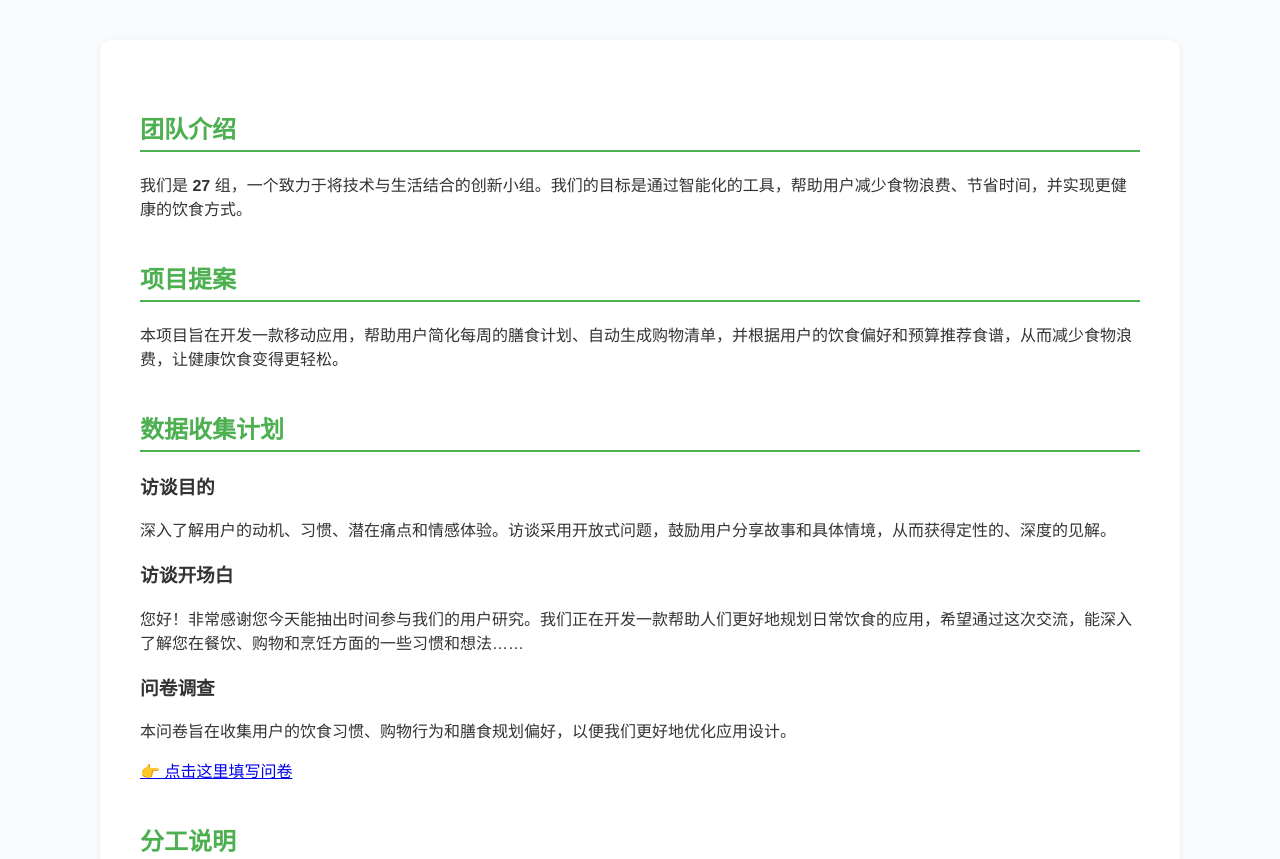
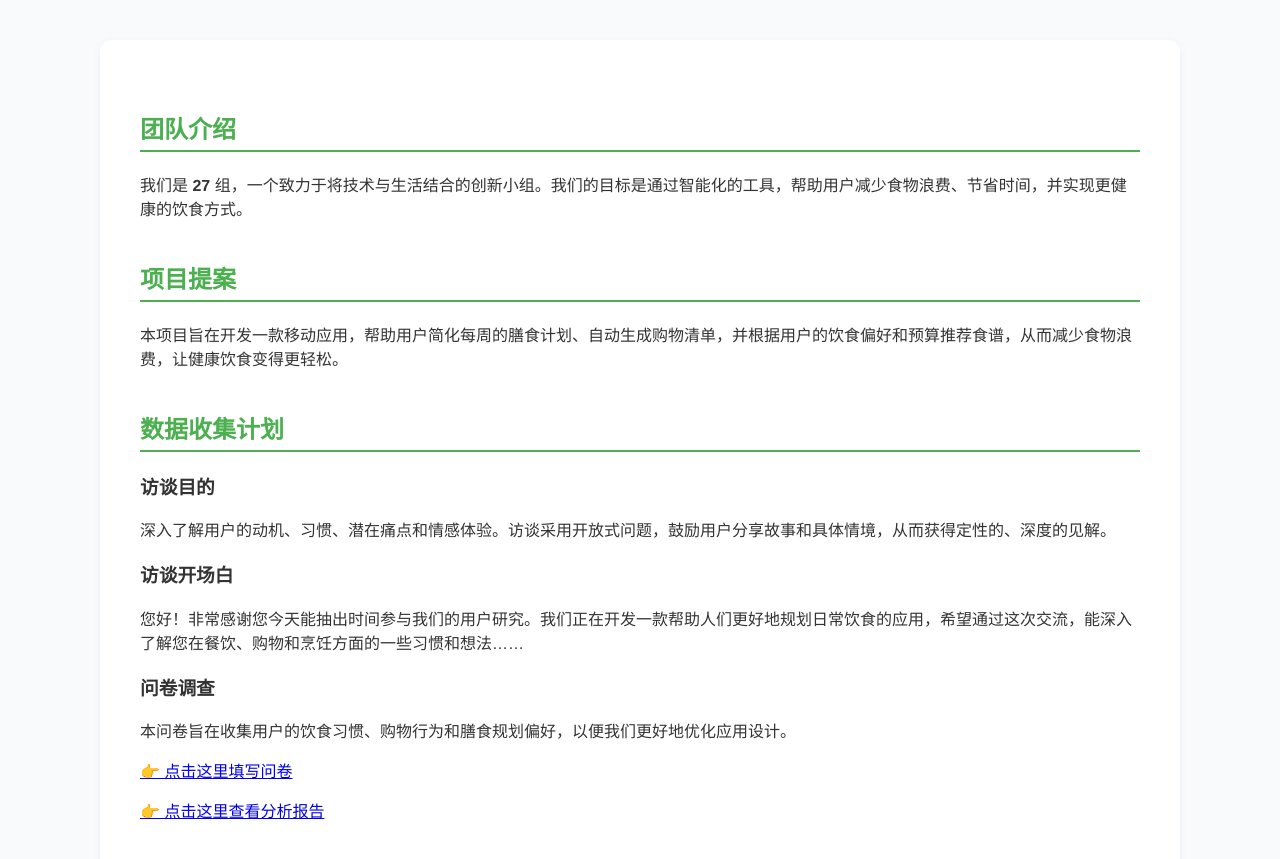
Before and after one commit to Evanna1/Web, a plain HTML site: page index.html in a window 1280 px wide. Shown: the part 81-940 px from the top of the page. Drawn offline with Linux system fonts and the light colour scheme.

Commit message:
Update index.html

```diff
--- a/index.html
+++ b/index.html
@@ -53,6 +53,7 @@
       <h3>问卷调查</h3>
       <p>本问卷旨在收集用户的饮食习惯、购物行为和膳食规划偏好，以便我们更好地优化应用设计。</p>
       <p><a href="survey.html" target="_blank">👉 点击这里填写问卷</a></p>
+      <p><a href="analysis.html" target="_blank">👉 点击这里查看分析报告</a></p>
     </section>
 
     <section id="contribution" class="section contribution">
```
